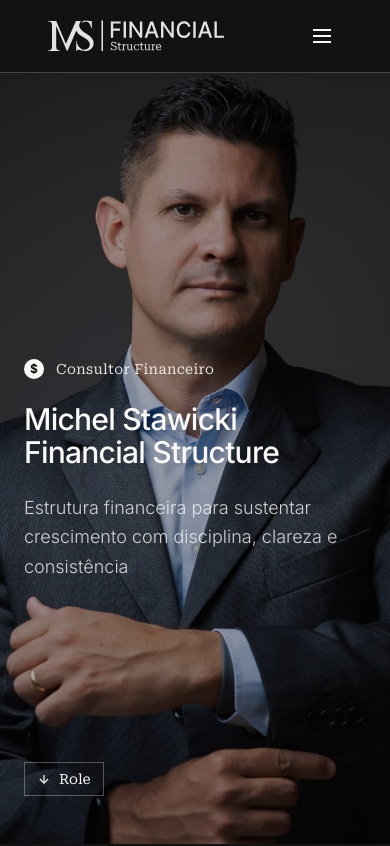
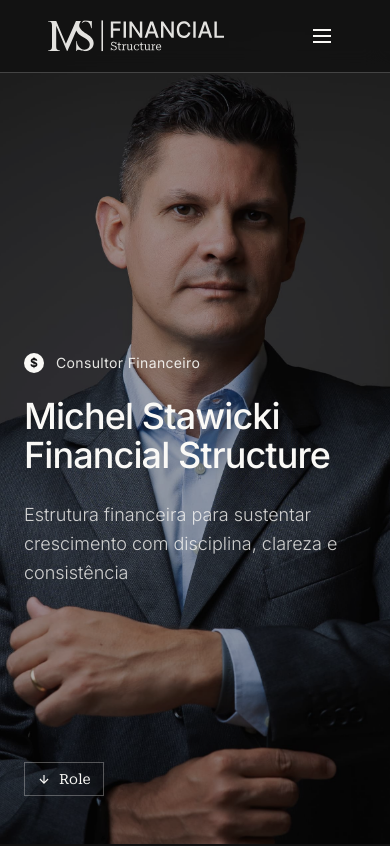
Before and after one commit to Bryanninja/michel-stawicki-web, a Next.js app: page / in a window 390 px wide. Shown: the top 846 px of the page. Built offline with nearby package versions, Linux system fonts and the light colour scheme.

Commit message:
feat: add scroll behavior and scroll button in hero section

```diff
--- a/app/components/Crescimento.tsx
+++ b/app/components/Crescimento.tsx
@@ -1,6 +1,9 @@
 export default function Crescimento() {
   return (
-    <section className="bg-brand-black w-full py-24 border-b border-brand-gray/10">
+    <section
+      id="growth"
+      className="bg-brand-black w-full py-24 border-b border-brand-gray/10"
+    >
       <div className="max-w-[1440px] mx-auto px-6">
         {/* Cabeçalho da Seção */}
         <div className="mb-16 max-w-3xl">
--- a/app/components/Hero.tsx
+++ b/app/components/Hero.tsx
@@ -1,50 +1,46 @@
 export default function Hero() {
   return (
     <section className="relative h-screen w-full flex flex-col justify-center overflow-hidden">
-      {/* 1. Imagem de Fundo Completa */}
+      {/* Imagem de Fundo */}
       <div className="absolute inset-0 z-0">
         <img
           src="/hero-michel.jpg"
           alt="Michel Stawicki Consultor Financeiro"
-          className="w-full h-full object-cover object-[75%_top] md:object-[75%_top] "
+          className="w-full h-full object-cover object-[75%_top]"
         />
-        {/* Máscara leve para garantir leitura no mobile caso a foto corte diferente */}
         <div className="absolute inset-0 bg-black/30 md:bg-transparent"></div>
       </div>
 
-      {/* 2. Conteúdo sobreposto */}
-      <div className="relative z-10 w-full max-w-360 mx-auto px-6 h-full flex flex-col justify-center">
-        {/* Espaçador para compensar o Header fixo */}
+      <div className="relative z-10 w-full max-w-[1440px] mx-auto px-6 h-full flex flex-col justify-center">
         <div className="pt-24 md:pt-0"></div>
 
         <div className="max-w-2xl">
-          {/* Badge Topo: Consultor Financeiro */}
           <div className="flex items-center gap-3 mb-6">
             <div className="bg-brand-white text-brand-black rounded-full w-5 h-5 flex items-center justify-center text-xs font-bold font-sans">
               $
             </div>
-            <span className="font-serif text-brand-white/90 text-sm tracking-wide">
+            <span className="font-sans text-brand-white/90 text-sm tracking-wide">
               Consultor Financeiro
             </span>
           </div>
 
-          {/* Título - Roboto Serif Bold */}
-          <h1 className="font-sans font-medium text-3xl md:text-5xl leading-[1.1] text-brand-white mb-6 tracking-tight">
+          <h1 className="font-sans font-medium text-4xl md:text-5xl leading-[1.1] text-brand-white mb-6 tracking-tight">
             Michel Stawicki
             <br />
             Financial Structure
           </h1>
 
-          {/* Subtítulo - Inter */}
           <p className="font-sans text-lg text-brand-white/80 max-w-sm leading-relaxed font-light">
             Estrutura financeira para sustentar crescimento com disciplina,
             clareza e consistência
           </p>
         </div>
 
-        {/* Badge Bottom: ↓ Role */}
+        {/* Badge Bottom com Link e Animação */}
+        <a href="#growth" className="group">
           <div className="absolute bottom-12 left-6 md:left-auto">
-          <div className="inline-flex items-center gap-2 border border-brand-white/30 px-3 py-1.5 hover:bg-brand-white/10 transition-colors cursor-pointer">
+            <div className="inline-flex items-center gap-2 border border-brand-white/30 px-3 py-1.5 hover:bg-brand-white/10 transition-all cursor-pointer">
+              {/* Seta com animação de "quicar" no hover do link */}
               <svg
                 width="14"
                 height="14"
@@ -52,13 +48,14 @@
                 fill="none"
                 stroke="currentColor"
                 strokeWidth="2"
-              className="text-brand-white"
+                className="text-brand-white group-hover:translate-y-1 transition-transform duration-300"
               >
                 <path d="M12 5v14M19 12l-7 7-7-7" />
               </svg>
               <span className="font-serif text-sm text-brand-white">Role</span>
             </div>
           </div>
+        </a>
       </div>
     </section>
   );
--- a/app/globals.css
+++ b/app/globals.css
@@ -16,6 +16,11 @@
 
 /* Estilos Globais e Reset */
 @layer base {
+  /* No seu globals.css */
+  html {
+    scroll-behavior: smooth;
+  }
+
   body {
     background-color: var(--color-brand-black);
     color: var(--color-brand-white);
```
Lines whose indentation alone changed are shown as unchanged.
